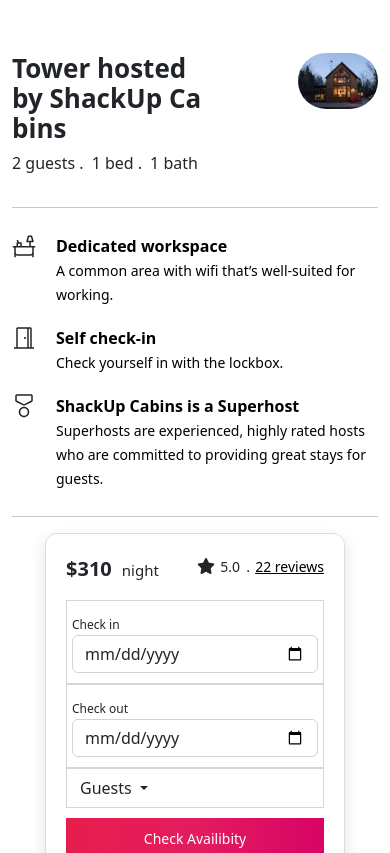
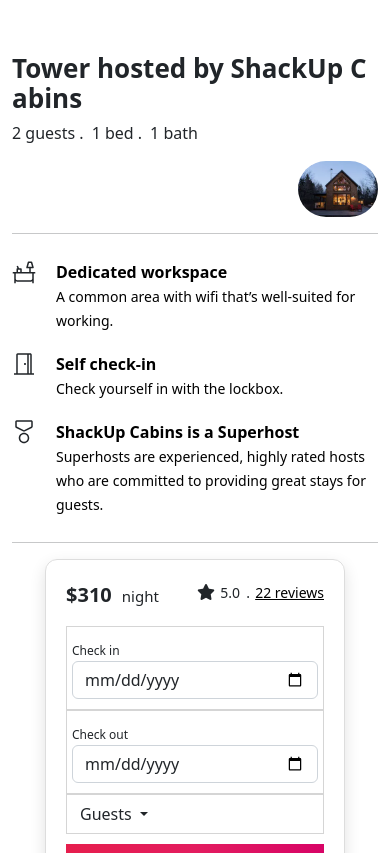
Before and after one commit to Tariqazan/frontend, a plain HTML site: page index.html in a window 390 px wide. Shown: the part 1953-2806 px from the top of the page. Drawn offline with nearby package versions, Linux system fonts and the light colour scheme.

Commit message:
complete

```diff
--- a/index.html
+++ b/index.html
@@ -1704,7 +1704,7 @@ https://t-cf.bstatic.com/static/img/flags/new/48-squared/us/fa2b2a0e643c840152ba
             </div>
             <div class="row my-5">
                 <div class="col-md-6">
-                    <div class="d-flex space-between">
+                    <div class="place-details-point">
                         <div class="place-info">
                             <h1 class="place-title">Tower hosted by ShackUp Cabins</h1>
                             <div class="d-flex">
--- a/style.css
+++ b/style.css
@@ -758,9 +758,19 @@ body .bui_font_strong {
     margin-right: 20px;
 }
 
+.place-details-point {
+    display: flex;
+    justify-content: space-between;
+    flex-direction: row;
+}
+
 @media (max-width:600px) {
     .pricing-card {
         width: 300px;
+    }
+
+    .place-details-point {
+        flex-direction: column;
     }
 }
 
```
